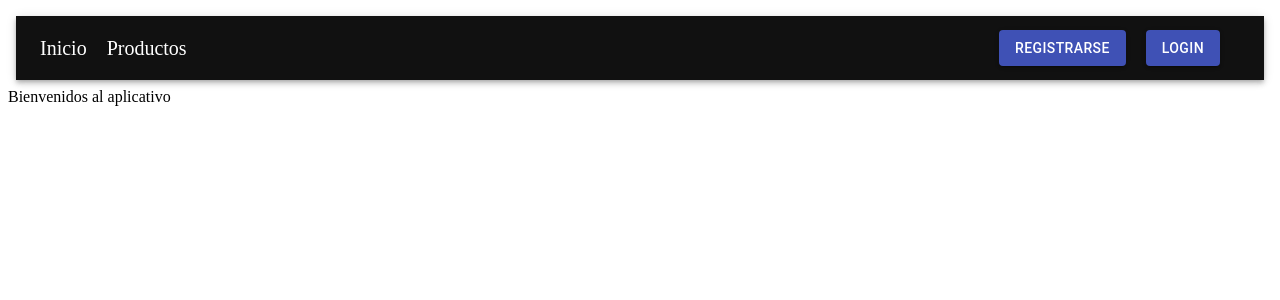
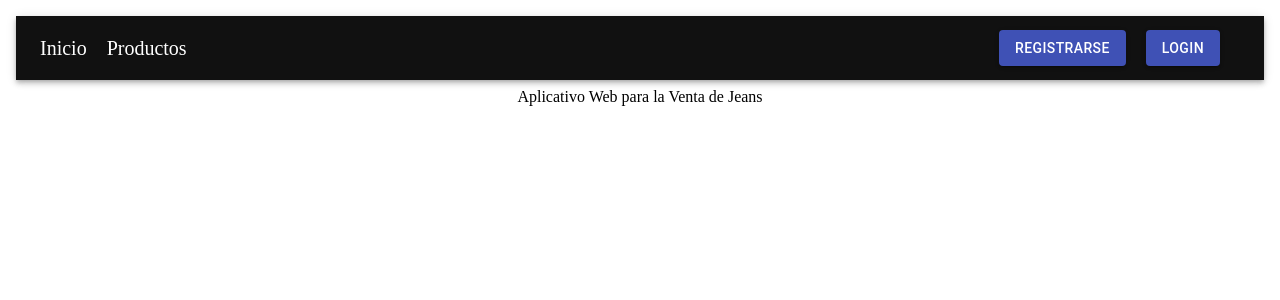
Before and after one commit to carolinamantilla/Proyecto_Grupo15, a React (Create React App) app: page / in a window 1280 px wide. Shown: the top 300 px of the page. Built offline with nearby package versions, Linux system fonts and the light colour scheme.

Commit message:
Actualizacion de la Interfaz Productos

```diff
--- a/src/components/Home.jsx
+++ b/src/components/Home.jsx
@@ -2,8 +2,10 @@ import React from 'react'
 
 export function Home() {
     return (
+        <center>
         <div>
-            Bienvenidos al aplicativo
+            Aplicativo Web para la Venta de Jeans
         </div>
+        </center>
     )
 }
--- a/src/components/NavBar.jsx
+++ b/src/components/NavBar.jsx
@@ -57,7 +57,7 @@ export function NavBar() {
                         <>
                             <NavLink className={classes.tab_end} to="/registrarse">
                                 <Button variant="contained" color="primary">
-                                    registrarse
+                                    Registrarse
                                 </Button>
                             </NavLink>
                             <NavLink className={classes.tab_end} to="/login">
--- a/src/components/ProductList.jsx
+++ b/src/components/ProductList.jsx
@@ -47,7 +47,7 @@ export function ProductList() {
     }
 
     const deleteProductData = async (id) => {
-        let callbackUser = window.confirm('Esta seguro de elimar el prudcto');
+        let callbackUser = window.confirm('¿Esta seguro de eliminar el prudcto?');
         if (callbackUser) {
             await deleteProduct(id);
             getAllProducts();
```
Also changed, not shown: 2 other files (tests, documents, lock files or other folders).
